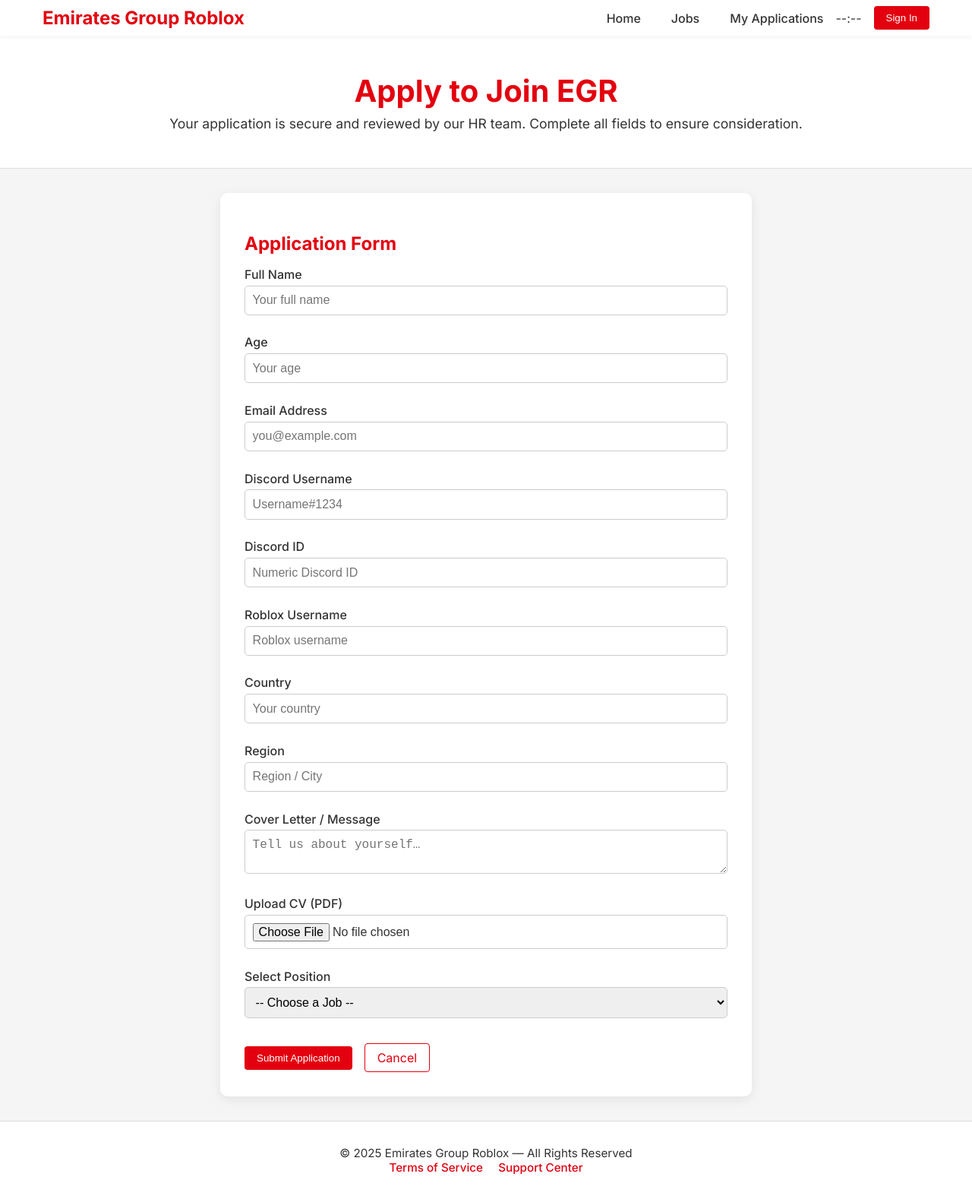
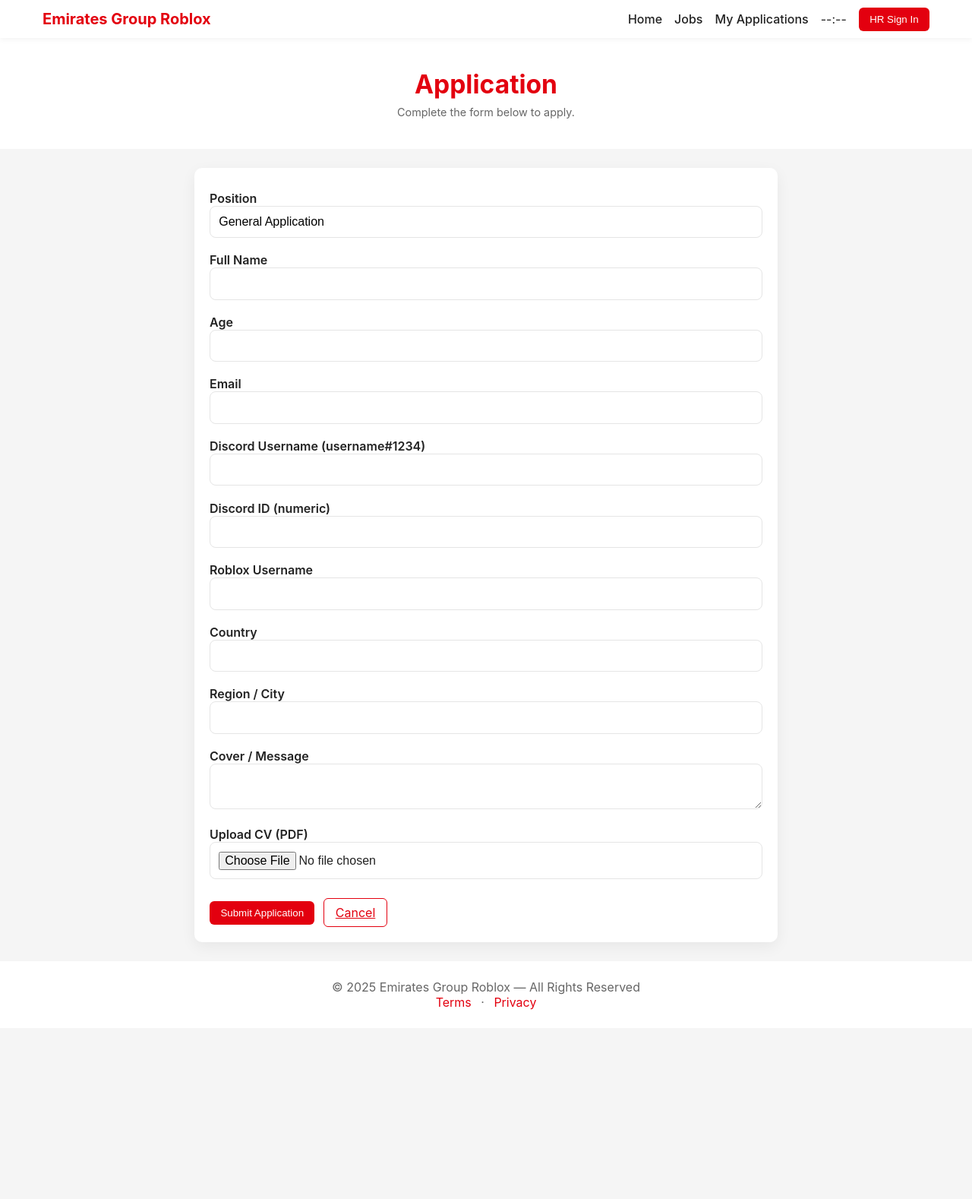
Before and after one commit to chairmanoftheboardeg/egrcareers-website, a plain HTML site: page apply.html in a window 1280 px wide. Shown: the whole page at 76% size. After the commit the page ends 1353 px from the top, so only its background shows below. Drawn offline with nearby package versions, Linux system fonts and the light colour scheme.

Commit message:
Update apply.html

```diff
--- a/apply.html
+++ b/apply.html
@@ -1,212 +1,129 @@
-<!DOCTYPE html>
+<!doctype html>
 <html lang="en">
 <head>
-  <meta charset="UTF-8">
-  <meta name="viewport" content="width=device-width, initial-scale=1.0">
-  <title>Apply — Emirates Group Roblox Careers</title>
-  <link rel="stylesheet" href="/css/careers.css?v=4">
-  <script defer src="https://unpkg.com/@supabase/supabase-js@2"></script>
-  <script defer src="/js/supabaseClient.js?v=4"></script>
-  <script defer src="/js/careers.js?v=4"></script>
-  <link href="https://fonts.googleapis.com/css2?family=Inter:wght@400;500;600;700&display=swap" rel="stylesheet">
-  <style>
-    /* COLORS */
-    :root {
-      --primary-red: #E3000F;
-      --dark-grey: #333333;
-      --light-grey: #F5F5F5;
-      --white: #FFFFFF;
-    }
-
-    body {
-      font-family: 'Inter', sans-serif;
-      margin: 0;
-      background-color: var(--light-grey);
-      color: var(--dark-grey);
-    }
-
-    /* HEADER */
-    header.nav {
-      background-color: var(--white);
-      box-shadow: 0 2px 6px rgba(0,0,0,0.05);
-      padding: 0.5rem 2rem;
-      position: sticky;
-      top: 0;
-      z-index: 100;
-    }
-    .nav-container {
-      display: flex;
-      justify-content: space-between;
-      align-items: center;
-    }
-    .brand {
-      font-weight: 700;
-      font-size: 1.5rem;
-      color: var(--primary-red);
-    }
-    nav.links a {
-      margin-left: 1.5rem;
-      text-decoration: none;
-      color: var(--dark-grey);
-      font-weight: 500;
-      transition: color 0.3s;
-    }
-    nav.links a:hover { color: var(--primary-red); }
-    .btn-primary { background-color: var(--primary-red); color: var(--white); border: none; padding: 0.5rem 1rem; border-radius: 4px; cursor: pointer; }
-    .btn-primary:hover { background-color: #C2000D; }
-
-    /* HERO */
-    .hero-modern {
-      background: var(--white);
-      padding: 3rem 1rem;
-      text-align: center;
-      border-bottom: 1px solid #ddd;
-    }
-    .hero-modern h1 { font-size: 2.5rem; color: var(--primary-red); margin-bottom: 0.5rem; }
-    .hero-modern p { color: var(--dark-grey); font-size: 1.1rem; }
-
-    /* FORM */
-    .form-modern {
-      background: var(--white);
-      padding: 2rem;
-      border-radius: 10px;
-      max-width: 700px;
-      margin: 2rem auto;
-      box-shadow: 0 4px 15px rgba(0,0,0,0.08);
-    }
-    .form-modern h2 { color: var(--primary-red); margin-bottom: 1rem; }
-    .form-modern label { display: block; margin-top: 1rem; margin-bottom: 0.3rem; font-weight: 500; }
-    .form-modern input, .form-modern textarea, .form-modern select {
-      width: 100%;
-      padding: 0.6rem;
-      border: 1px solid #ccc;
-      border-radius: 5px;
-      font-size: 1rem;
-    }
-    .form-actions { display: flex; justify-content: flex-start; margin-top: 1.5rem; gap: 1rem; }
-    .btn-ghost { background: transparent; border: 1px solid var(--primary-red); color: var(--primary-red); padding: 0.5rem 1rem; border-radius: 4px; text-decoration: none; display: inline-block; }
-    .btn-ghost:hover { background: var(--primary-red); color: var(--white); }
-
-    /* FOOTER */
-    .footer-modern {
-      background-color: var(--white);
-      color: var(--dark-grey);
-      padding: 2rem 1rem;
-      border-top: 1px solid #ddd;
-      text-align: center;
-      font-size: 0.95rem;
-    }
-    .footer-links a {
-      color: var(--primary-red);
-      margin: 0 0.5rem;
-      text-decoration: none;
-      font-weight: 500;
-    }
-    .footer-links a:hover { text-decoration: underline; }
-  </style>
+  <meta charset="utf-8"/>
+  <title>Apply — EGR Careers</title>
+  <meta name="viewport" content="width=device-width,initial-scale=1"/>
+  <link href="/css/careers.css" rel="stylesheet">
+  <script> const API_BASE = 'https://script.google.com/macros/s/PUT_YOUR_SCRIPT_ID/exec'; </script>
 </head>
 <body>
-  <!-- HEADER -->
-  <header class="nav">
-    <div class="container nav-container">
+  <header class="nav"><div class="container nav-container">
     <div class="brand">Emirates Group Roblox</div>
     <nav class="links">
       <a href="/index.html">Home</a>
       <a href="/jobs.html">Jobs</a>
       <a href="/dashboard.html">My Applications</a>
-        <div class="clock" id="clock">--:--</div>
-        <button id="authBtn" class="btn-primary">Sign In</button>
+      <div id="localTime">--:--</div>
+      <button id="authBtn" class="btn btn-primary">HR Sign In</button>
     </nav>
-    </div>
-  </header>
+  </div></header>
 
-  <!-- HERO -->
-  <section class="hero-modern">
-    <div class="container hero-container">
-      <h1>Apply to Join EGR</h1>
-      <p>Your application is secure and reviewed by our HR team. Complete all fields to ensure consideration.</p>
-    </div>
-  </section>
+  <section class="hero-modern"><div class="container"><h1>Application</h1><p class="small">Complete the form below to apply.</p></div></section>
 
-  <!-- MAIN FORM -->
-  <main class="container main-content">
-    <form class="card form-modern" id="applyForm" enctype="multipart/form-data">
-      <h2 class="form-title">Application Form</h2>
+  <main class="container" style="max-width:800px;margin:1.5rem auto;">
+    <form id="applyForm" class="card form-modern">
+      <label>Position</label>
+      <input id="jobTitle" name="jobTitle" readonly>
 
-      <label for="fullName">Full Name</label>
-      <input id="fullName" name="fullName" type="text" placeholder="Your full name" required>
+      <label>Full Name</label>
+      <input id="fullName" required>
 
-      <label for="age">Age</label>
-      <input id="age" name="age" type="number" placeholder="Your age" required>
+      <label>Age</label>
+      <input id="age" type="number" required>
 
-      <label for="email">Email Address</label>
-      <input id="email" name="email" type="email" placeholder="you@example.com" required>
+      <label>Email</label>
+      <input id="email" type="email" required>
 
-      <label for="discordUsername">Discord Username</label>
-      <input id="discordUsername" name="discordUsername" placeholder="Username#1234" required>
+      <label>Discord Username (username#1234)</label>
+      <input id="discordUsername" required>
 
-      <label for="discordId">Discord ID</label>
-      <input id="discordId" name="discordId" placeholder="Numeric Discord ID" required>
+      <label>Discord ID (numeric)</label>
+      <input id="discordId" required>
 
-      <label for="robloxUsername">Roblox Username</label>
-      <input id="robloxUsername" name="robloxUsername" placeholder="Roblox username" required>
+      <label>Roblox Username</label>
+      <input id="robloxUsername" required>
 
-      <label for="country">Country</label>
-      <input id="country" name="country" placeholder="Your country" required>
+      <label>Country</label>
+      <input id="country" required>
 
-      <label for="region">Region</label>
-      <input id="region" name="region" placeholder="Region / City" required>
+      <label>Region / City</label>
+      <input id="region" required>
 
-      <label for="cover">Cover Letter / Message</label>
-      <textarea id="cover" name="cover" placeholder="Tell us about yourself…" required></textarea>
+      <label>Cover / Message</label>
+      <textarea id="cover" required></textarea>
 
-      <label for="resume">Upload CV (PDF)</label>
-      <input id="resume" name="resume" type="file" accept="application/pdf" required>
+      <label>Upload CV (PDF)</label>
+      <input id="resume" type="file" accept="application/pdf" required>
 
-      <label for="jobSelect">Select Position</label>
-      <select id="jobSelect" name="jobSelect" required>
-        <option value="">-- Choose a Job --</option>
-      </select>
-
-      <div class="form-actions">
-        <button type="submit" class="btn-primary">Submit Application</button>
-        <a class="btn-ghost" href="/jobs.html">Cancel</a>
+      <div class="form-actions" style="margin-top:1rem">
+        <button class="btn btn-primary" type="submit">Submit Application</button>
+        <a class="btn btn-ghost" href="/jobs.html">Cancel</a>
       </div>
     </form>
   </main>
 
-  <!-- FOOTER -->
-  <footer class="footer-modern">
-    <div class="container footer-container">
+  <footer class="footer-modern"><div class="container footer-container">
     <div>© 2025 Emirates Group Roblox — All Rights Reserved</div>
-      <div class="footer-links">
-        <a href="/org-terms.html">Terms of Service</a>
-        <a href="/support/index.html">Support Center</a>
-      </div>
-    </div>
-  </footer>
-
-  <!-- AUTH MODAL -->
-  <dialog id="authModal" class="modal-modern">
-    <form method="dialog" class="card form-modern" id="loginForm">
-      <h3>Sign in / Create Account</h3>
-      <input type="email" id="authEmail" placeholder="Email address" required>
-      <input type="password" id="authPass" placeholder="Password" required>
-      <div class="form-actions">
-        <button class="btn-primary" type="submit">Sign In</button>
-        <button class="btn-ghost" id="signupBtn">Create Account</button>
-        <button class="btn btn-red" id="closeAuth">Close</button>
-      </div>
-    </form>
-  </dialog>
-
-  <div id="toast"></div>
+    <div class="footer-links"><a href="/terms.html">Terms</a> · <a href="/privacy.html">Privacy</a></div>
+  </div></footer>
 
 <script>
-    document.addEventListener('DOMContentLoaded', async ()=>{
-      await CAREERS.bootCommon();
-      CAREERS.pageApply();
-      CAREERS.loadJobOptions();
+function qs(name) {
+  const url = new URL(location.href);
+  return url.searchParams.get(name);
+}
+document.getElementById('jobTitle').value = qs('job') || 'General Application';
+const jobId = qs('jobId') || '';
+
+async function toBase64(file){
+  return new Promise((res,rej)=>{
+    const reader=new FileReader();
+    reader.onload=()=> res(reader.result.split(',')[1]);
+    reader.onerror=rej;
+    reader.readAsDataURL(file);
+  });
+}
+
+document.getElementById('applyForm').addEventListener('submit', async (ev)=>{
+  ev.preventDefault();
+  const fullName = document.getElementById('fullName').value.trim();
+  const age = document.getElementById('age').value.trim();
+  const email = document.getElementById('email').value.trim();
+  const discordUsername = document.getElementById('discordUsername').value.trim();
+  const discordId = document.getElementById('discordId').value.trim();
+  const robloxUsername = document.getElementById('robloxUsername').value.trim();
+  const country = document.getElementById('country').value.trim();
+  const region = document.getElementById('region').value.trim();
+  const cover = document.getElementById('cover').value.trim();
+  const resumeInput = document.getElementById('resume');
+  if(!resumeInput.files.length){ alert('Upload your CV (PDF).'); return; }
+  const resumeFile = resumeInput.files[0];
+  const resumeBase64 = await toBase64(resumeFile);
+  const payload = {
+    path: 'submitApplication',
+    jobId: jobId,
+    jobTitle: document.getElementById('jobTitle').value,
+    fullName, age, email, discordUsername, discordId, robloxUsername, country, region, cover,
+    resumeBase64, resumeName: resumeFile.name
+  };
+  try {
+    const r = await fetch(API_BASE, {
+      method:'POST',
+      headers:{'Content-Type':'application/json'},
+      body: JSON.stringify(payload)
+    });
+    const json = await r.json();
+    if(json.ok){
+      alert('Application submitted — thank you!');
+      location.href = '/dashboard.html';
+    } else {
+      alert('Could not submit: ' + (json.err||'unknown error'));
+    }
+  } catch(err){
+    console.error(err);
+    alert('Failed to submit. Check console.');
+  }
 });
 </script>
 </body>
```
Lines whose indentation alone changed are shown as unchanged.
